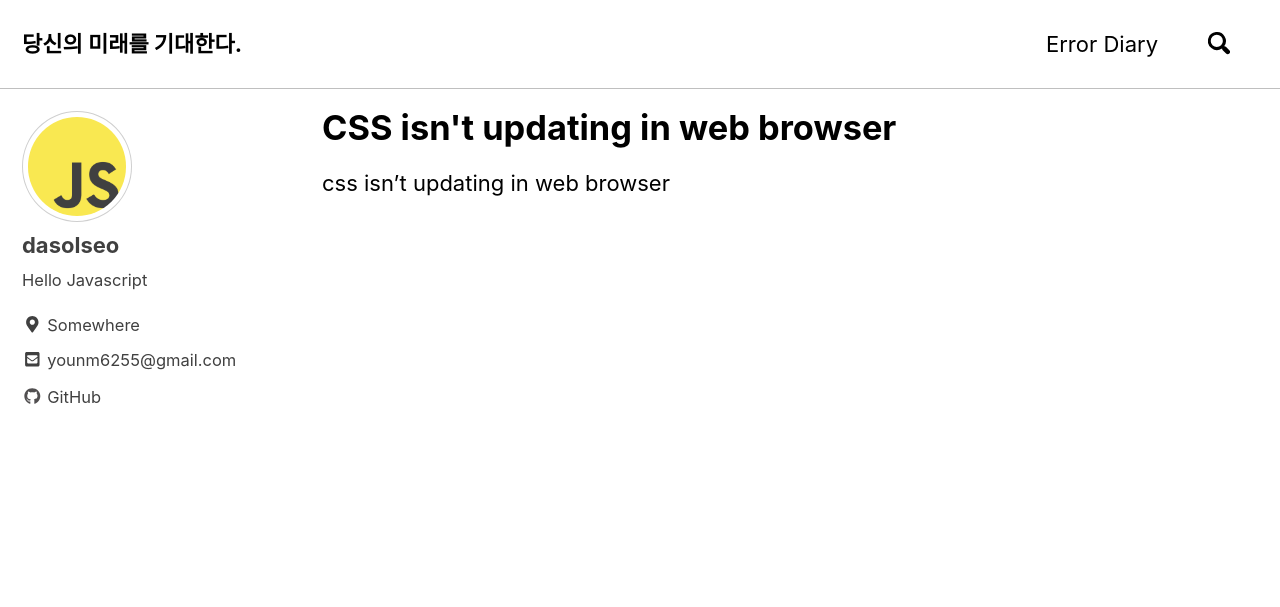
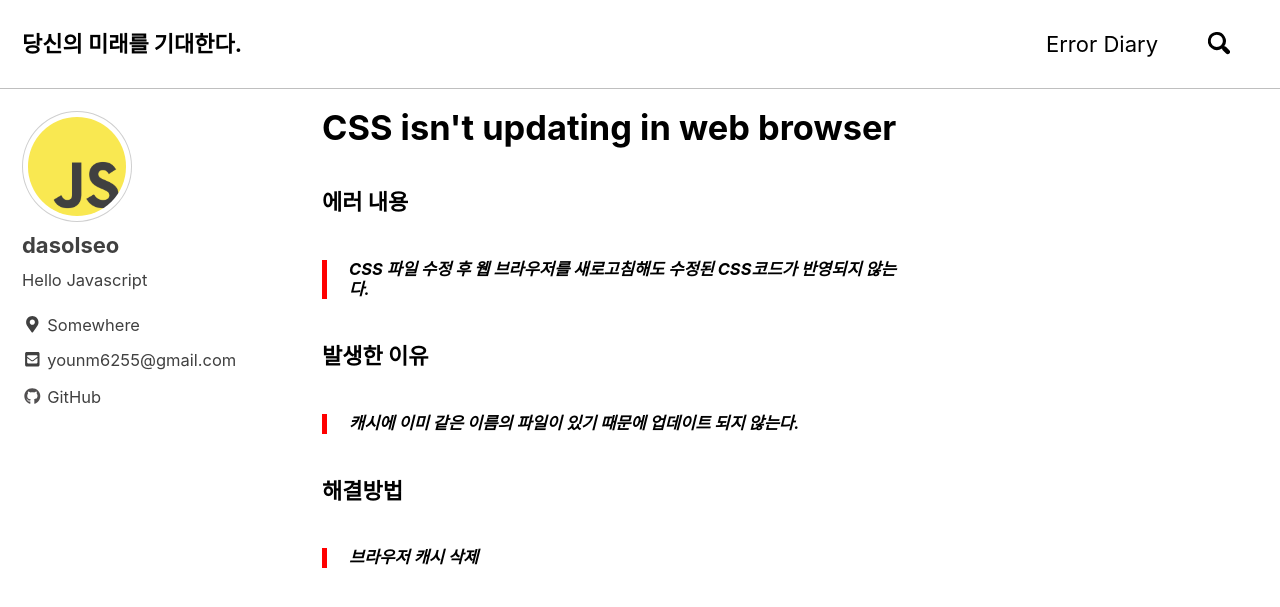
Before and after one commit to dasol-seo/dasol-seo.github.io, a Jekyll site: the page built from _posts/2018-10-15-css-isnt-updating-in-web-browser.md, in a window 1280 px wide and 900 px high. Shown: the top 607 px of the window. Built offline with Jekyll 4.4.1, drawn with Linux system fonts in a browser that asks for light colours; nearby versions of some CDN libraries; comment, search, counter and statistics services are not loaded.

Commit message:
create post(css-isnt-updating-in-web-browser)

```diff
--- a/_posts/2018-10-15-css-isnt-updating-in-web-browser.md
+++ b/_posts/2018-10-15-css-isnt-updating-in-web-browser.md
@@ -3,7 +3,14 @@ layout: archive
 title: "CSS isn't updating in web browser"
 ---
 
-css isn't updating in web browser
+### 에러 내용
+> #### CSS 파일 수정 후 웹 브라우저를 새로고침해도 수정된 CSS코드가 반영되지 않는다.
+
+### 발생한 이유
+> #### 캐시에 이미 같은 이름의 파일이 있기 때문에 업데이트 되지 않는다.
+
+### 해결방법
+> #### 브라우저 캐시 삭제
 
 <br>
 
```
